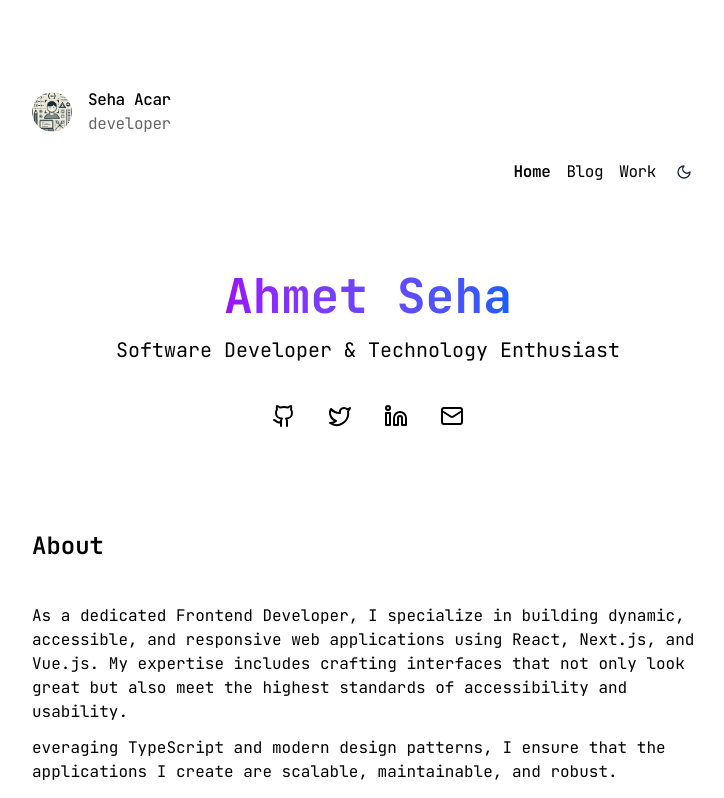
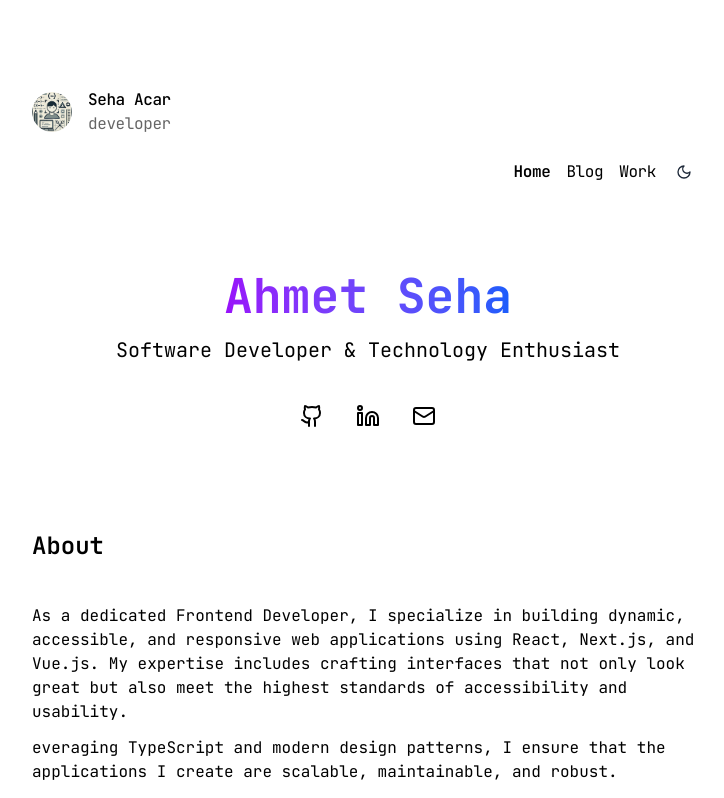
Before and after one commit to ahmetseha/ahmetseha.com, a Next.js app: page / in a window 1280 px wide. Shown: the top 798 px of the page, without its empty margins (272-996 px from the left). Built offline with nearby package versions, Linux system fonts and the light colour scheme.

Commit message:
Remove Twitter link from Hero component; streamline social media icons

```diff
--- a/src/components/home/Hero.tsx
+++ b/src/components/home/Hero.tsx
@@ -19,13 +19,6 @@ export function Hero() {
           <GithubIcon className="w-6 h-6" />
         </Link>
         <Link
-          href="https://twitter.com/ahmetseha"
-          target="_blank"
-          className="p-2 hover:bg-accent rounded-lg transition-colors"
-        >
-          <TwitterIcon className="w-6 h-6" />
-        </Link>
-        <Link
           href="https://linkedin.com/in/ahmetseha"
           target="_blank"
           className="p-2 hover:bg-accent rounded-lg transition-colors"
```
